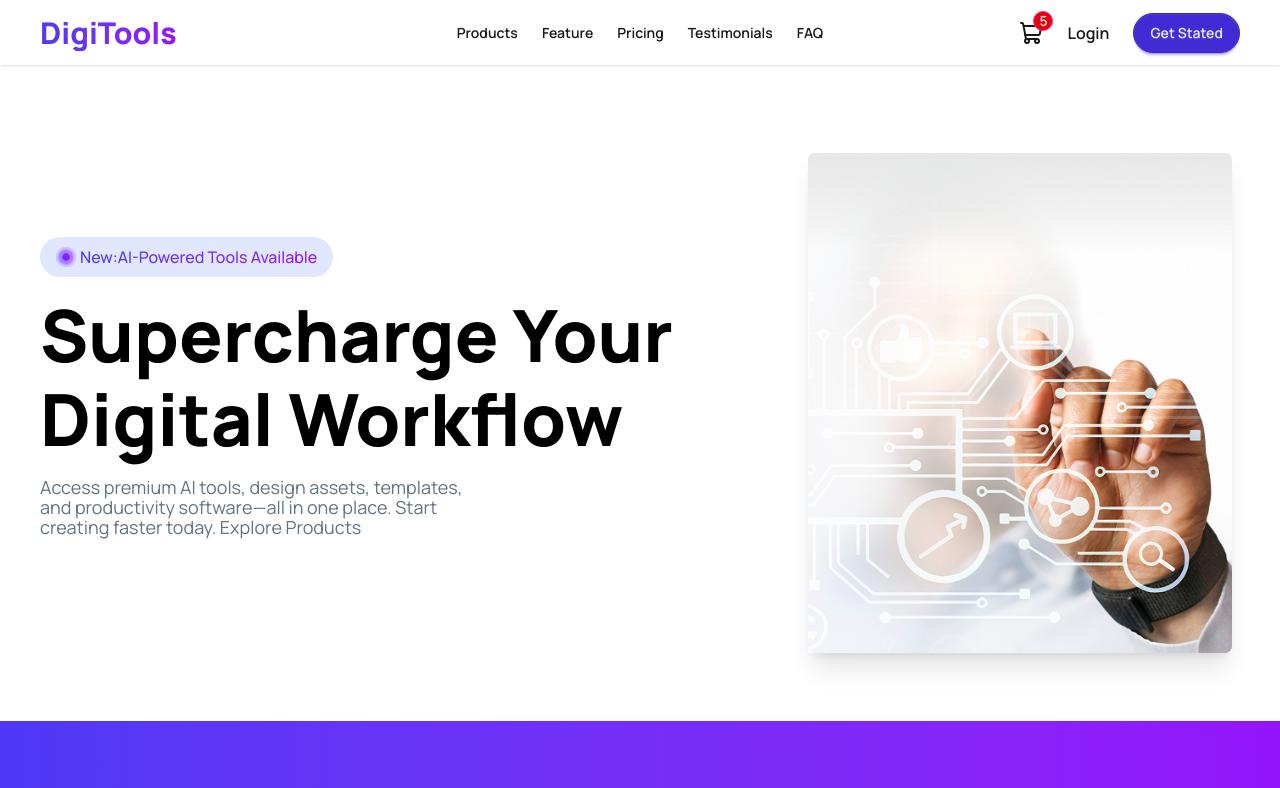
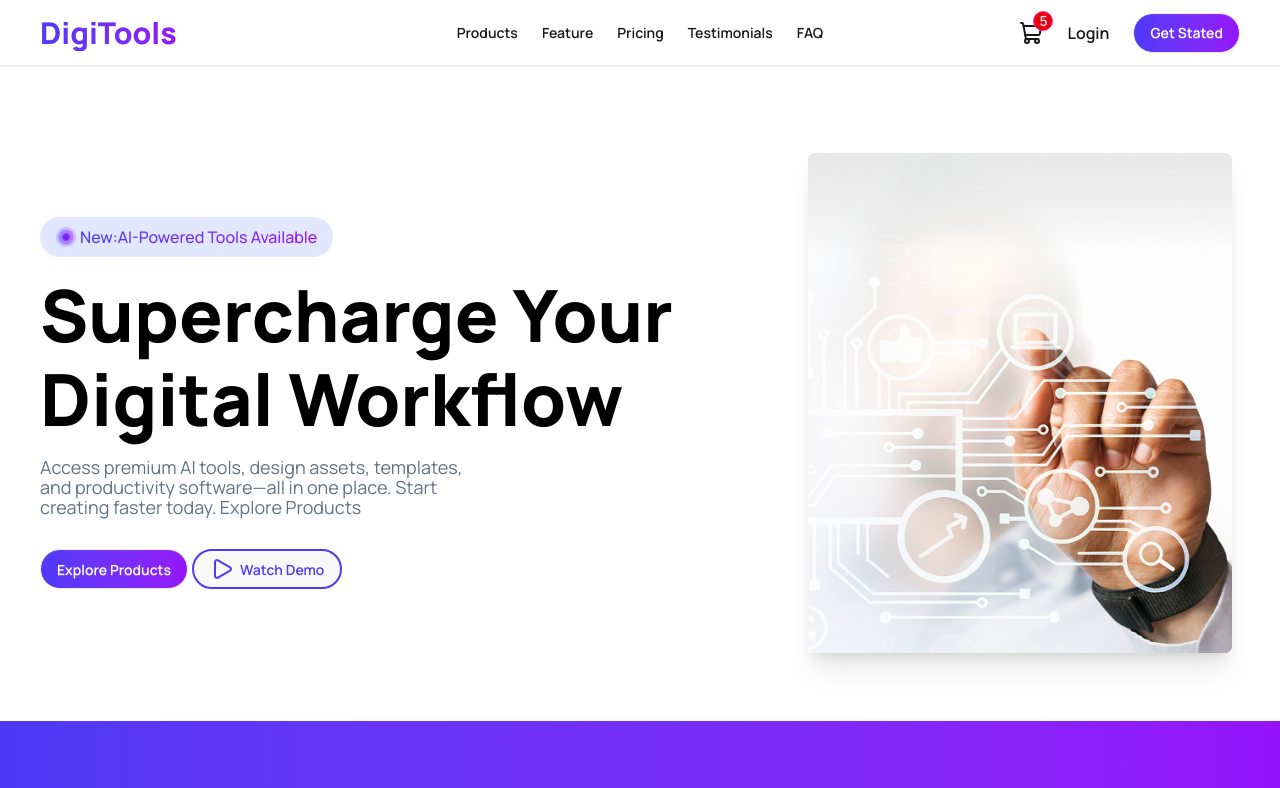
Before and after one commit to md-siam-kazi-dev/DigiTools-Platform, a React (Vite) app: page / in a window 1280 px wide. Shown: the top 788 px of the page. Built offline with nearby package versions, Linux system fonts and the light colour scheme.

Commit message:
banner bug fix

```diff
--- a/src/component/NavBar/NavBar.jsx
+++ b/src/component/NavBar/NavBar.jsx
@@ -77,7 +77,7 @@ const NavBar = () => {
           </div>
 
           <a>Login</a>
-          <a className="btn btn-primary rounded-full">Get Stated</a>
+          <a className="btn bg-gradient-to-r from-[#4F39F6] to-[#9514FA] text-white  rounded-full">Get Stated</a>
         </div>
         </div>
       </div>
--- a/src/component/banner/Banner.jsx
+++ b/src/component/banner/Banner.jsx
@@ -1,3 +1,5 @@
+import { Play } from "lucide-react";
+
 const Banner = () => {
   return (
     <div className="container-div mt-8 md:mt-12 lg:mt-15 xl:mt-20 items-center flex flex-col lg:flex-row justify-between">
@@ -21,6 +23,14 @@ const Banner = () => {
           software—all in one place. Start creating faster today. Explore
           Products
         </p>
+
+        <div className="banner-btn flex gap-1 justify-center mx-auto sm:ml-0 w-fit  ">
+            <button className="btn   font-semibold rounded-full    bg-gradient-to-r from-[#4F39F6] to-[#9514FA] text-white">Explore Products</button>
+
+
+            <button className="btn text-[#4F39F6] border-2 border-[#4F39F6] rounded-full "><Play />Watch Demo</button>
+        </div>
+
       </div>
 
 
```
